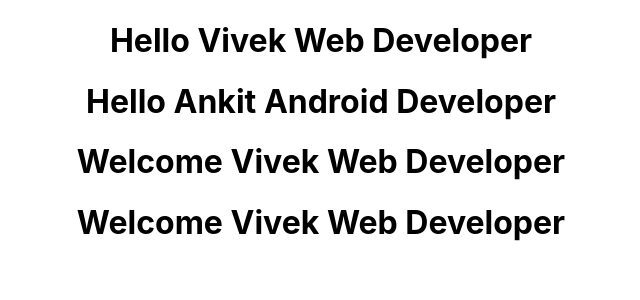
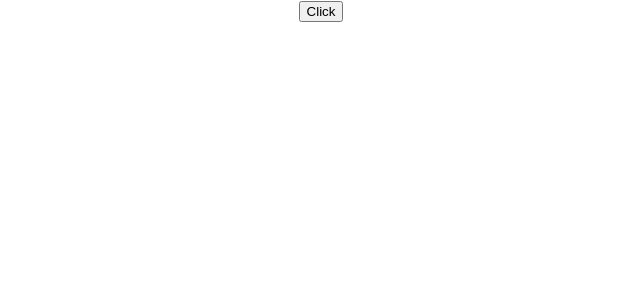
Before and after one commit to Vivek20ingh/React_tutorial, a React (Create React App) app: page / in a window 1280 px wide. Shown: the top 300 px of the page, without its empty margins (319-959 px from the left). Built offline with nearby package versions, Linux system fonts and the light colour scheme.

Commit message:
clickhandler

```diff
--- a/src/App.js
+++ b/src/App.js
@@ -6,22 +6,26 @@ import Welcome from './components/Welcome';
 import Hello from './components/Hello';
 import Message from './components/Message';
 import Counter from './components/Counter';
+import FunctionClick from './components/FunctionClick';
+import Classclick from './components/Classclick';
 
 
 
 function App() {
   return (
     <div className="App">
-      {/* <Counter/> */}
+      {/* <FunctionClick/>
+      <Counter/> */}
+      <Classclick/>
       {/* <Message/> */}
-      <Greet name="Vivek" dev="Web Developer">
+      {/* <Greet name="Vivek" dev="Web Developer">
         <p>Hey you good Developer</p>
-      </Greet>
+      </Greet> */}
       {/* <Greet name="Rajeev" dev="Android Developer">
         <button>Click</button>
       </Greet> */}
-      <Greet name="Ankit" dev="Android Developer"/>
-      <Welcome name="Vivek" dev="Web Developer"/>
+      {/* <Greet name="Ankit" dev="Android Developer"/>
+      <Welcome name="Vivek" dev="Web Developer"/> */}
       {/* <Welcome name="Rajeev" dev="Android Developer"/> */}
       {/* <Welcome name="Ankit" dev="Android Developer"/> */}
       {/* <Hello/> */}
--- /dev/null
+++ b/src/components/Classclick.js
@@ -0,0 +1,18 @@
+import React, { Component } from 'react';
+
+class Classclick extends Component {
+    clickHandler()
+    {
+        console.log('Clicked the button')
+    }
+    render()
+    {
+        return (
+            <div>
+               <button onClick={this.clickHandler}>Click</button>
+            </div>
+        )
+    }
+}
+
+ export default Classclick;
--- /dev/null
+++ b/src/components/FunctionClick.js
@@ -0,0 +1,15 @@
+import React from 'react'
+
+const FunctionClick= () => {
+    function clickHandler() {
+        console.log('Button')
+    }
+    return(
+        <div>
+            <button onClick={clickHandler}>Click</button>
+        </div>
+    )
+
+}
+
+export default FunctionClick;
--- a/src/components/Greet.js
+++ b/src/components/Greet.js
@@ -1,3 +1,4 @@
+
 import React from 'react'
 
 // function Greet()
```
